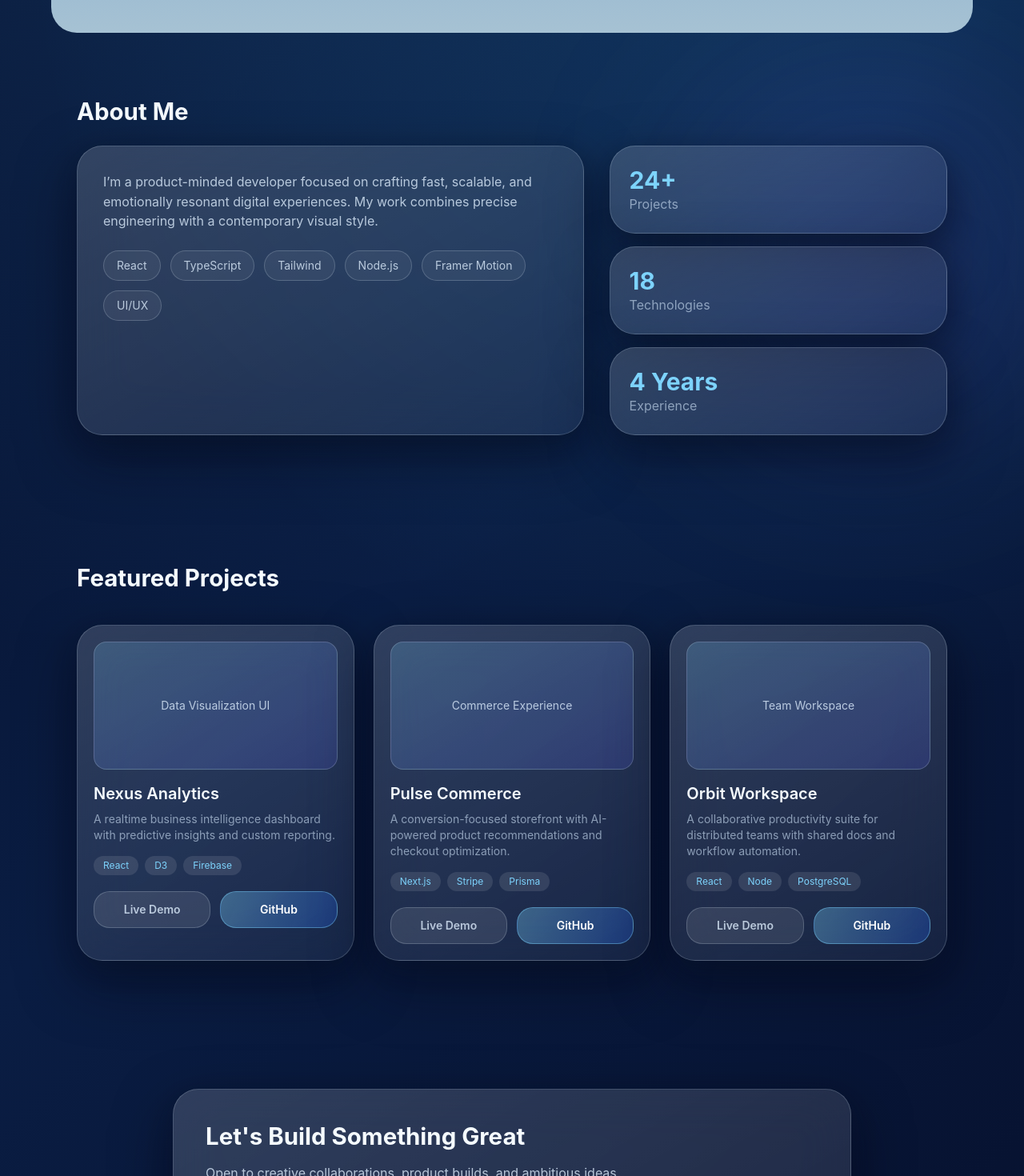
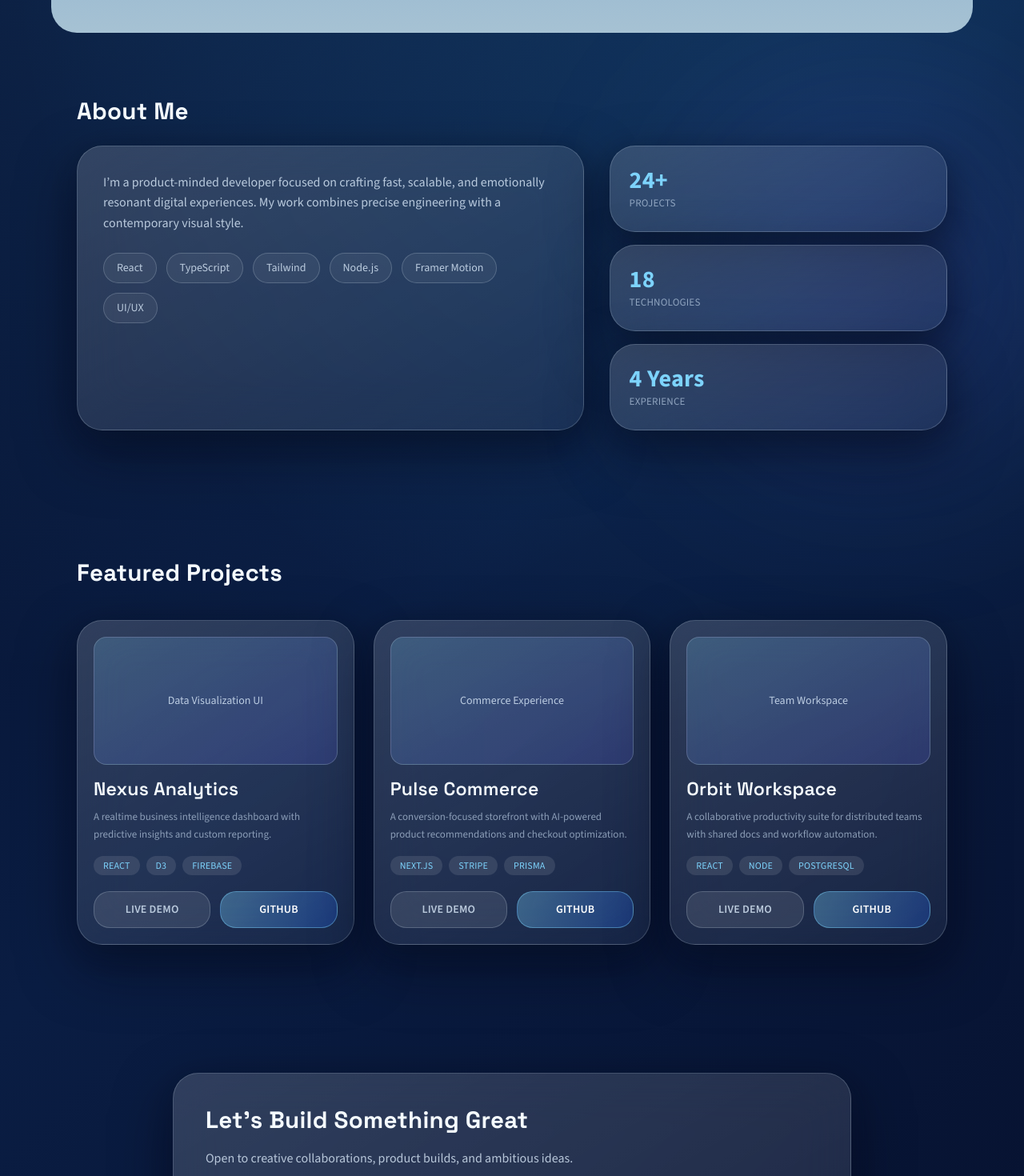
Before and after one commit to mondirdf/Portf, a React (Vite) app: page / in a window 1280 px wide. Shown: the part 820-2290 px from the top of the page at 80% size. Built offline with nearby package versions, Linux system fonts and the light colour scheme.

Commit message:
Refine typography system with paired web fonts and hierarchy

```diff
--- a/src/App.jsx
+++ b/src/App.jsx
@@ -62,6 +62,7 @@ export function App() {
         <Projects />
         <Contact />
       </main>
+      <Footer />
     </div>
   );
 }
@@ -70,8 +71,8 @@ function Navbar() {
   return (
     <header className="sticky top-0 z-50 border-b border-[var(--color-border-hairline)] bg-[rgba(4,14,35,0.34)] backdrop-blur-[var(--blur-medium)]">
       <nav className="mx-auto flex max-w-6xl items-center justify-between px-6 py-4">
-        <span className="text-lg font-bold tracking-wide text-[var(--color-accent)]">ALEX DEV</span>
-        <ul className="hidden gap-6 text-sm text-[var(--color-text-secondary)] md:flex">
+        <span className="text-lg font-bold tracking-[var(--tracking-heading-wide)] text-[var(--color-accent)]">ALEX DEV</span>
+        <ul className="hidden gap-6 text-sm font-medium uppercase tracking-[var(--tracking-button)] text-[var(--color-text-secondary)] md:flex">
           {navLinks.map((item) => (
             <li key={item}>
               <a href={`#${item.toLowerCase()}`} className="transition hover:text-[var(--color-accent)]">
@@ -101,6 +102,9 @@ function Hero() {
         <h1 className="text-display text-[var(--color-warn)] drop-shadow-[0_4px_20px_rgba(0,0,0,0.35)]">
           Building intelligent digital experiences.
         </h1>
+        <p className="text-body text-measure mx-auto mt-6">
+          I design and engineer performant products with clean systems, accessible UI, and expressive motion that scale beautifully from mobile to desktop.
+        </p>
       </motion.div>
     </section>
   );
@@ -120,12 +124,12 @@ function About() {
       <h3 className="text-heading mb-6">About Me</h3>
       <div className="grid gap-8 lg:grid-cols-[1.2fr,0.8fr]">
         <GlassCard className="p-8">
-          <p className="text-body">
+          <p className="text-body text-measure">
             I’m a product-minded developer focused on crafting fast, scalable, and emotionally resonant digital experiences. My work combines precise engineering with a contemporary visual style.
           </p>
           <div className="mt-6 flex flex-wrap gap-3">
             {skills.map((skill) => (
-              <span key={skill} className="rounded-full border border-[var(--color-border-hairline)] bg-[var(--surface-glass-low)] px-4 py-2 text-sm text-[var(--color-text-secondary)]">
+              <span key={skill} className="rounded-full border border-[var(--color-border-hairline)] bg-[var(--surface-glass-low)] px-4 py-2 text-sm font-medium text-[var(--color-text-secondary)]">
                 {skill}
               </span>
             ))}
@@ -134,8 +138,8 @@ function About() {
         <div className="grid gap-4">
           {stats.map((stat) => (
             <GlassCard key={stat.label} className="p-6">
-              <p className="text-3xl font-bold text-[var(--color-accent)]">{stat.value}</p>
-              <p className="text-[var(--color-text-caption)]">{stat.label}</p>
+              <p className="text-3xl font-bold tracking-[var(--tracking-heading)] text-[var(--color-accent)]">{stat.value}</p>
+              <p className="text-caption uppercase tracking-[var(--tracking-button)]">{stat.label}</p>
             </GlassCard>
           ))}
         </div>
@@ -162,11 +166,11 @@ function Projects() {
               <div className="mb-4 flex h-40 items-center justify-center rounded-2xl border border-[var(--color-border-hairline)] bg-gradient-to-br from-[rgba(125,211,252,0.2)] to-[rgba(99,102,241,0.2)] text-sm text-[var(--color-text-secondary)]">
                 {project.preview}
               </div>
-              <h4 className="mb-2 text-xl font-semibold">{project.name}</h4>
-              <p className="mb-4 text-sm text-[var(--color-text-caption)]">{project.description}</p>
+              <h4 className="text-card-title mb-2">{project.name}</h4>
+              <p className="text-caption text-measure mb-4">{project.description}</p>
               <div className="mb-5 flex flex-wrap gap-2">
                 {project.stack.map((tech) => (
-                  <span key={tech} className="rounded-full bg-[var(--surface-glass-mid)] px-3 py-1 text-xs text-[var(--color-accent)]">
+                  <span key={tech} className="rounded-full bg-[var(--surface-glass-mid)] px-3 py-1 text-xs font-medium uppercase tracking-[var(--tracking-button)] text-[var(--color-accent)]">
                     {tech}
                   </span>
                 ))}
@@ -195,7 +199,7 @@ function Contact() {
     >
       <GlassCard className="p-8 md:p-10">
         <h3 className="text-heading mb-4">Let&apos;s Build Something Great</h3>
-        <p className="text-body mb-8">Open to creative collaborations, product builds, and ambitious ideas.</p>
+        <p className="text-body text-measure mb-8">Open to creative collaborations, product builds, and ambitious ideas.</p>
         <form className="space-y-4">
           <input className="glass-input" placeholder="Name" type="text" />
           <input className="glass-input" placeholder="Email" type="email" />
@@ -232,3 +236,14 @@ function BackgroundFx() {
     </div>
   );
 }
+
+function Footer() {
+  return (
+    <footer className="relative z-10 border-t border-[var(--color-border-hairline)] bg-[rgba(4,14,35,0.35)] px-6 py-8">
+      <div className="mx-auto flex w-full max-w-6xl flex-col items-center justify-between gap-3 text-center md:flex-row md:text-left">
+        <p className="text-caption">© {new Date().getFullYear()} Alex Dev. Crafted with intention.</p>
+        <p className="text-caption uppercase tracking-[var(--tracking-button)]">React · Tailwind · Framer Motion</p>
+      </div>
+    </footer>
+  );
+}
--- a/src/styles.css
+++ b/src/styles.css
@@ -1,3 +1,4 @@
+@import url('https://fonts.googleapis.com/css2?family=Source+Sans+3:wght@400;500;600;700&family=Space+Grotesk:wght@600;700;800&display=swap');
 @import './tokens.css';
 
 @tailwind base;
@@ -11,6 +12,7 @@ html {
 body {
   @apply m-0 antialiased;
   font-family: var(--font-family-sans);
+  line-height: var(--line-height-normal);
   color: var(--color-text-primary);
   background:
     radial-gradient(circle at 10% 15%, rgba(61, 157, 244, 0.16), transparent 45%),
@@ -33,6 +35,8 @@ body {
   border: 1px solid var(--color-border-strong);
   background: linear-gradient(110deg, rgba(125, 211, 252, 0.34), rgba(37, 99, 235, 0.3));
   font-weight: var(--font-weight-semibold);
+  letter-spacing: var(--tracking-button);
+  text-transform: uppercase;
   transition: transform var(--motion-duration-base) var(--motion-ease-standard), box-shadow var(--motion-duration-base) var(--motion-ease-standard);
 }
 
@@ -48,6 +52,8 @@ body {
   background: var(--surface-glass-mid);
   color: var(--color-text-secondary);
   font-weight: var(--font-weight-semibold);
+  letter-spacing: var(--tracking-button);
+  text-transform: uppercase;
   transition: background var(--motion-duration-base) var(--motion-ease-standard);
 }
 
@@ -108,6 +114,7 @@ body {
   font-size: var(--font-size-h1);
   line-height: var(--line-height-tight);
   font-weight: var(--font-weight-extrabold);
+  letter-spacing: var(--tracking-heading-wide);
 }
 
 .text-heading {
@@ -115,7 +122,20 @@ body {
   font-size: var(--font-size-h3);
   line-height: 1.25;
   font-weight: var(--font-weight-bold);
+  letter-spacing: var(--tracking-heading);
 }
 
 .text-body { font-size: var(--font-size-body); line-height: var(--line-height-normal); color: var(--color-text-secondary); }
 .text-caption { font-size: var(--font-size-caption); line-height: var(--line-height-relaxed); color: var(--color-text-caption); }
+
+.text-measure {
+  max-width: var(--measure-readable);
+}
+
+.text-card-title {
+  font-family: var(--font-family-display);
+  font-size: var(--font-size-h4);
+  line-height: 1.3;
+  font-weight: var(--font-weight-semibold);
+  letter-spacing: var(--tracking-heading);
+}
--- a/src/tokens.css
+++ b/src/tokens.css
@@ -29,11 +29,12 @@
   --surface-glass-high: rgba(255, 255, 255, 0.16);
 
   /* Typography */
-  --font-family-sans: Inter, 'SF Pro Text', 'Segoe UI', system-ui, sans-serif;
-  --font-family-display: 'Sora', Inter, 'Segoe UI', system-ui, sans-serif;
+  --font-family-sans: 'Source Sans 3', 'Inter', 'SF Pro Text', 'Segoe UI', system-ui, sans-serif;
+  --font-family-display: 'Space Grotesk', 'Sora', 'Inter', 'Segoe UI', system-ui, sans-serif;
   --font-size-h1: clamp(2.6rem, 5vw, 4.75rem);
   --font-size-h2: clamp(1.9rem, 3.2vw, 2.7rem);
   --font-size-h3: clamp(1.5rem, 2.3vw, 2rem);
+  --font-size-h4: clamp(1.2rem, 1.8vw, 1.5rem);
   --font-size-body: 1rem;
   --font-size-caption: 0.8125rem;
   --font-weight-medium: 500;
@@ -41,8 +42,12 @@
   --font-weight-bold: 700;
   --font-weight-extrabold: 800;
   --line-height-tight: 1.15;
-  --line-height-normal: 1.55;
+  --line-height-normal: 1.6;
   --line-height-relaxed: 1.7;
+  --tracking-heading: 0.01em;
+  --tracking-heading-wide: 0.02em;
+  --tracking-button: 0.015em;
+  --measure-readable: 70ch;
 
   /* Spacing / radius */
   --space-1: 0.25rem;
```
